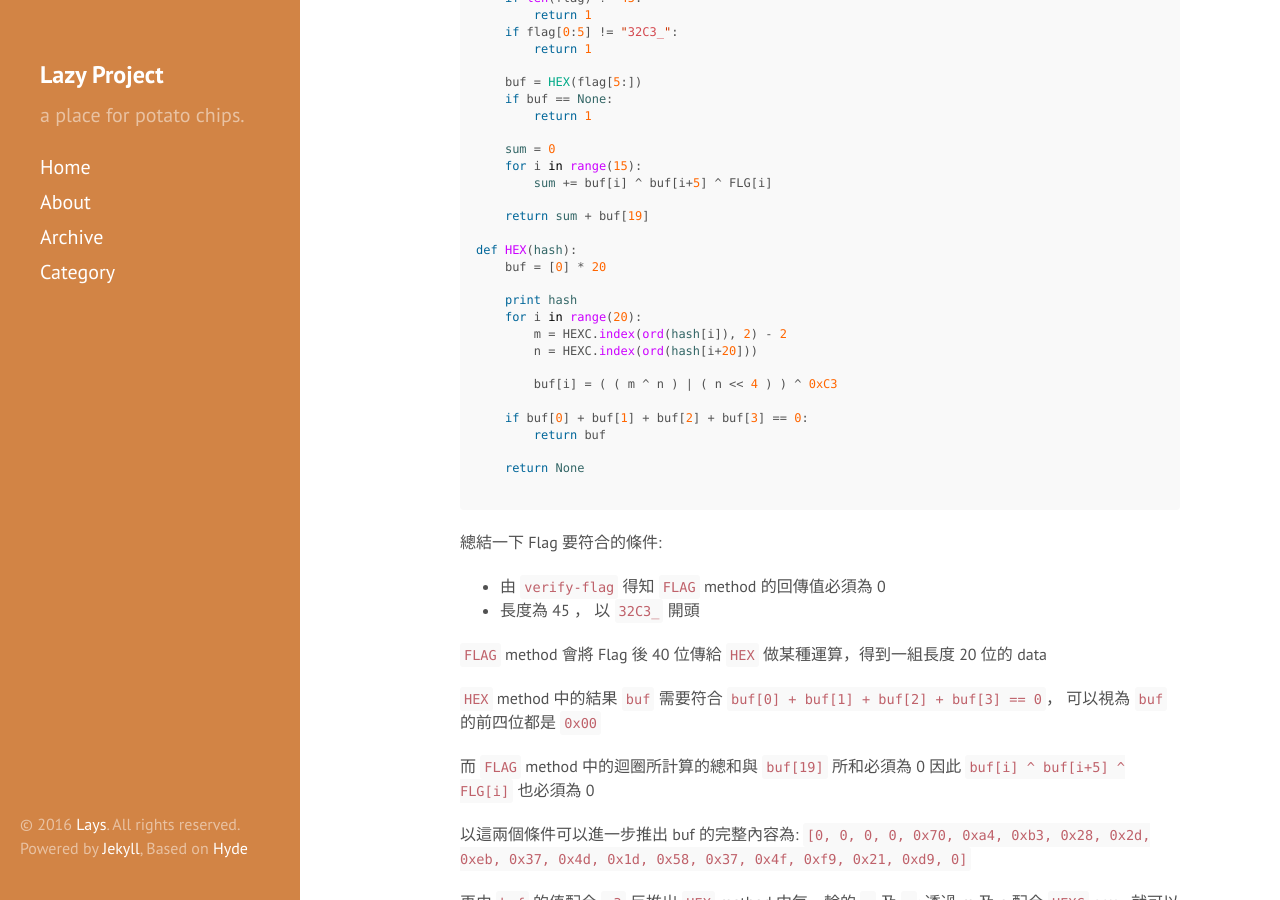
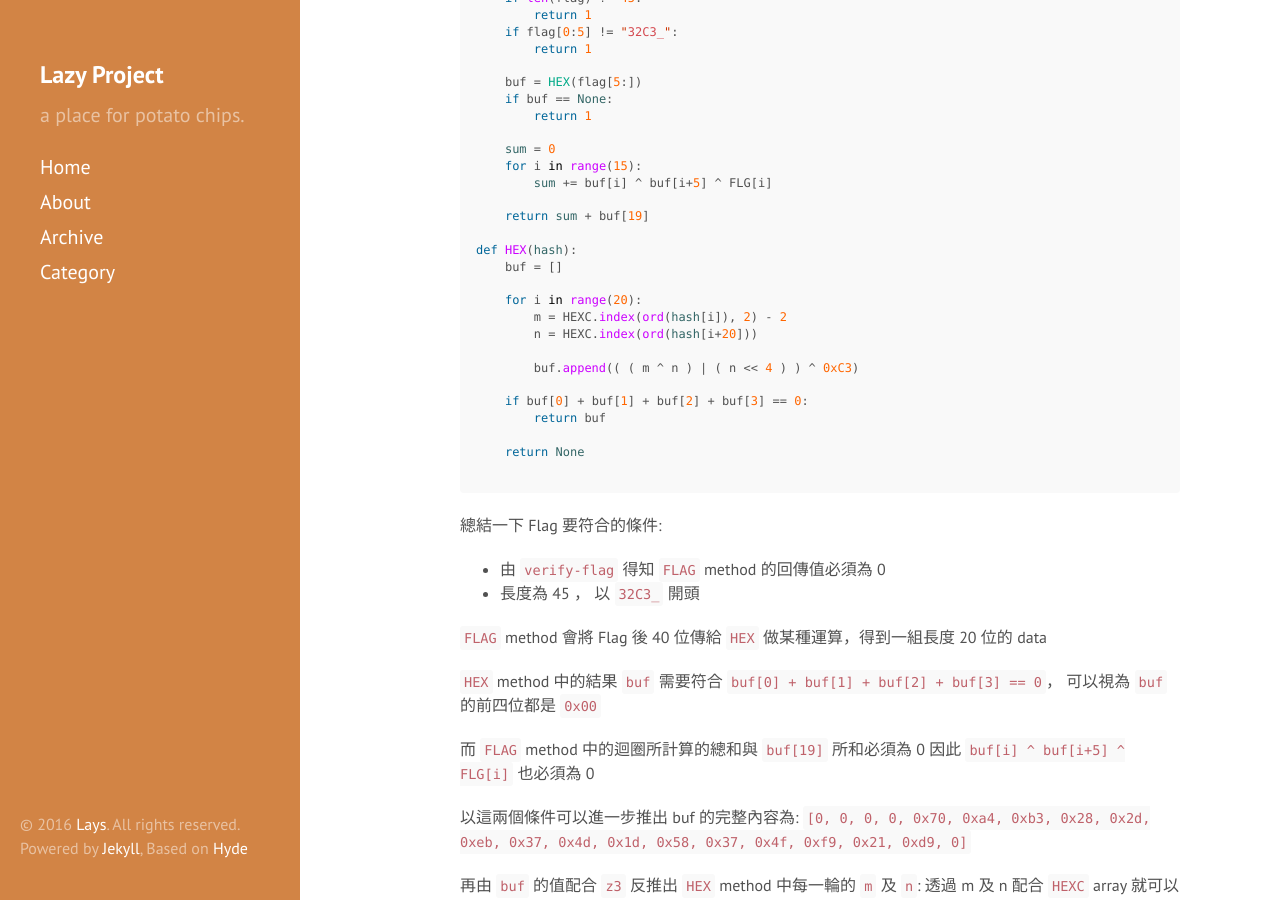
Before and after one commit to L4ys/l4ys.github.io, a Jekyll site: the page built from _posts/2016-01-02-32c3-ctf-pica.md, in a window 1280 px wide and 900 px high, scrolled down 4255 px. Built offline with Jekyll 4.4.1, drawn with Linux system fonts in a browser that asks for light colours; Markdown is read by kramdown in place of the engine named in the settings; comment, search, counter and statistics services are not loaded.

Commit message:
[EDIT] 2016-01-02-32c3-ctf-pica

```diff
--- a/_posts/2016-01-02-32c3-ctf-pica.md
+++ b/_posts/2016-01-02-32c3-ctf-pica.md
@@ -245,14 +245,13 @@ def FLAG(flag):
     return sum + buf[19]
 
 def HEX(hash):
-    buf = [0] * 20
+    buf = []
 
-    print hash
     for i in range(20):
         m = HEXC.index(ord(hash[i]), 2) - 2
         n = HEXC.index(ord(hash[i+20]))
 
-        buf[i] = ( ( m ^ n ) | ( n << 4 ) ) ^ 0xC3
+        buf.append(( ( m ^ n ) | ( n << 4 ) ) ^ 0xC3)
 
     if buf[0] + buf[1] + buf[2] + buf[3] == 0:
         return buf
```
